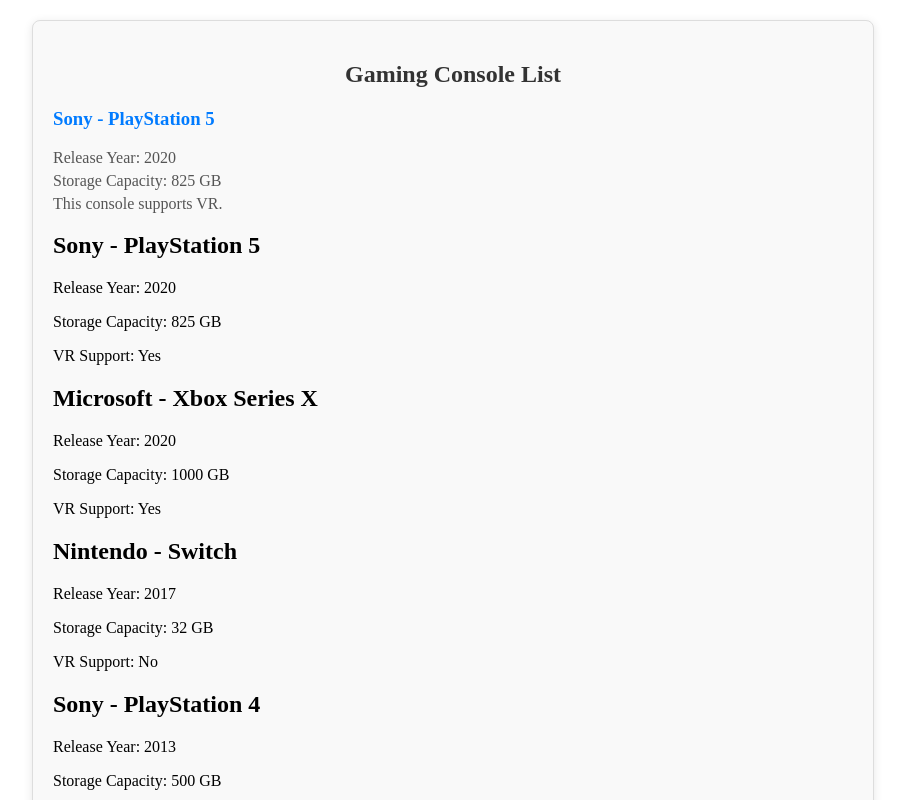
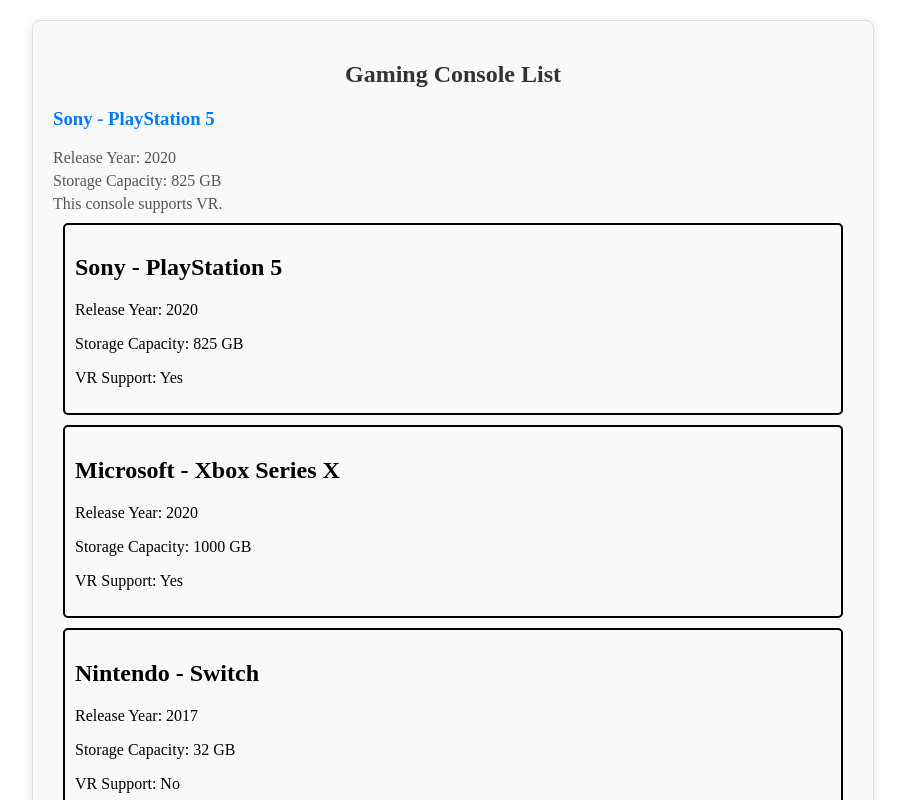
Before and after one commit to vedangshah20/Vedang_Shah_Learning_Angular, an Angular app: page / in a window 1280 px wide. Shown: the top 800 px of the page, without its empty margins (187-1092 px from the left). Built offline with nearby package versions, Linux system fonts and the light colour scheme.

Commit message:
Update ContentListItem component HTML to add a 2px border and wrap title in a header tag

```diff
--- a/src/app/content-list-item/content-list-item.component.css
+++ b/src/app/content-list-item/content-list-item.component.css
@@ -0,0 +1,7 @@
+.console-item {
+  border: 2px solid black; /* 2-pixel solid border */
+  padding: 10px;          /* Add some padding inside the border */
+  margin: 10px;           /* Add some margin between items */
+  background-color: #f9f9f9;
+  border-radius: 5px;
+}
```
